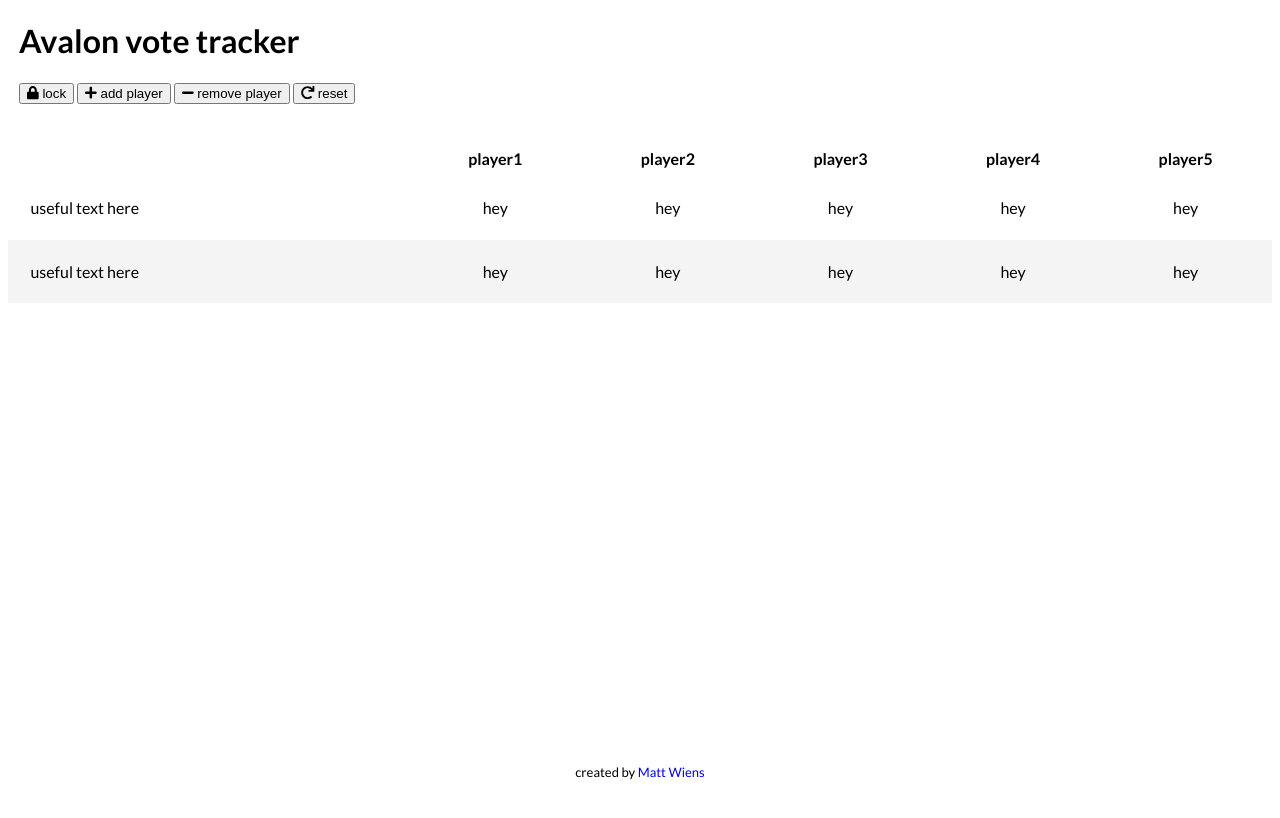
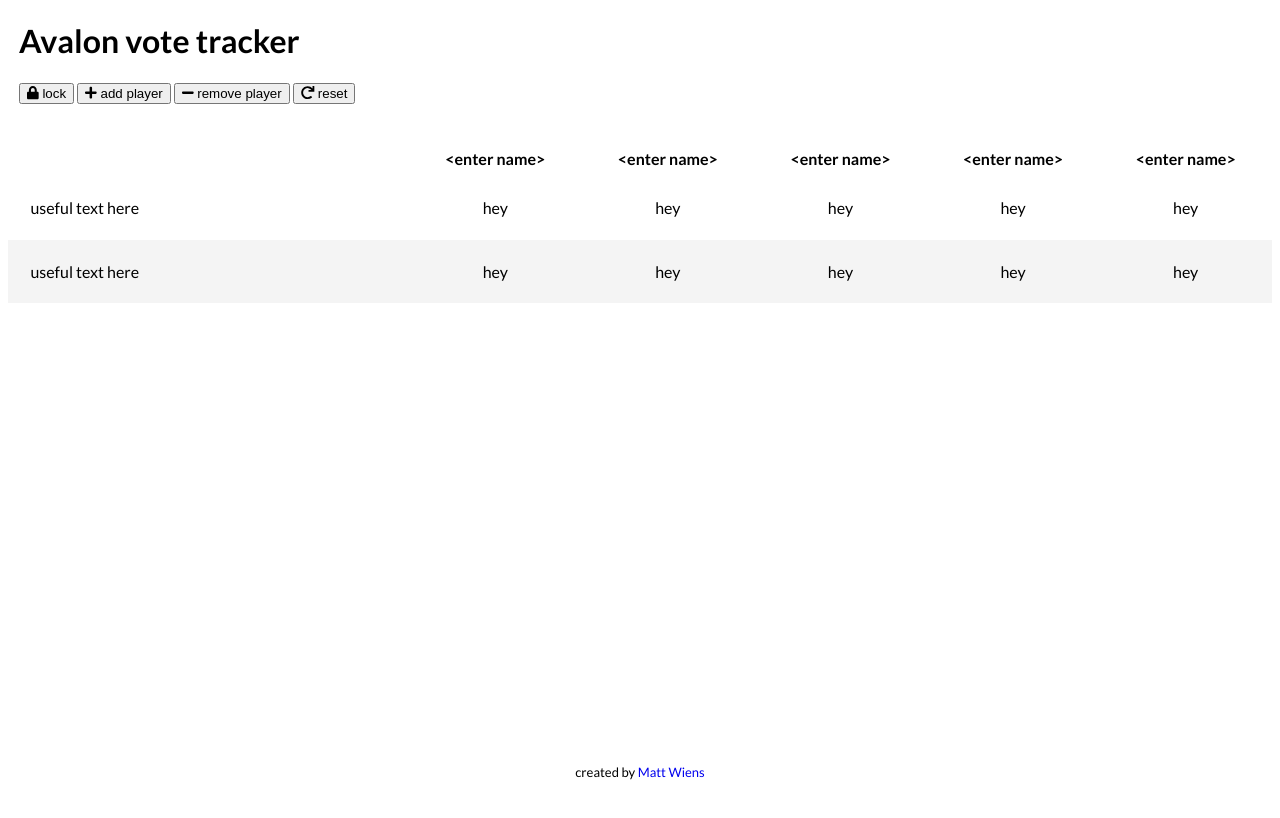
Before and after one commit to mwiens91/avalon-vote-tracker, a React (Create React App) app: page / in a window 1280 px wide. Shown: the top 818 px of the page. Built offline with nearby package versions, Linux system fonts and the light colour scheme.

Commit message:
Make all player names initially blank

```diff
--- a/src/App.js
+++ b/src/App.js
@@ -23,7 +23,7 @@ const INITIAL_STATE = {
   inProgress: false,
   locked: false,
   numPlayers: 5,
-  players: ["player1", "player2", "player3", "player4", "player5"],
+  players: ["", "", "", "", ""],
   playersLocked: false,
   quests: [[{ missionLeader: 0 }]],
 };
```
